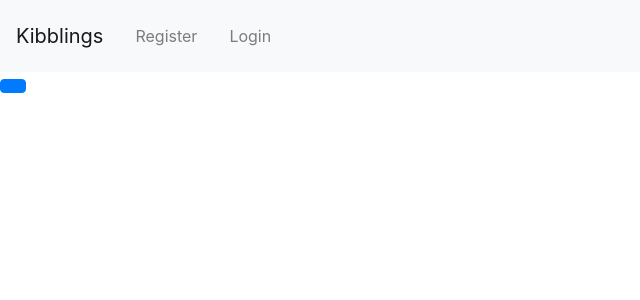
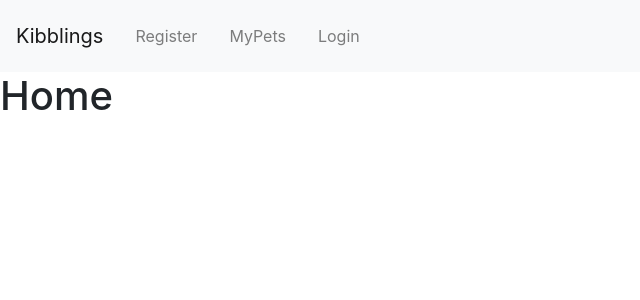
Before and after one commit to shakymary/kibblings, a React (Create React App) app in the folder client/: page / in a window 1280 px wide. Shown: the top 300 px of the page, without its empty margins (0-640 px from the left). Built offline with nearby package versions, Linux system fonts and the light colour scheme.

Commit message:
added pages folder inside src

```diff
--- a/client/src/App.js
+++ b/client/src/App.js
@@ -1,6 +1,8 @@
 import React from "react";
 import NavBar from "./components/NavBar";
-import Btn from "./components/Button";
+// import Btn from "./components/Button";
+import Home from "./Pages/Home";
+import MyPets from "./Pages/MyPets";
 import { BrowserRouter, Switch, Route } from "react-router-dom";
 
 function App() {
@@ -9,8 +11,8 @@ function App() {
       <BrowserRouter>
         <NavBar />
         <Switch>
-          <Route exact path="/" component={Btn} />
-          {/* <Route path="/register" component={Register} /> */}
+          <Route exact path="/" component={Home} />
+          <Route path="/mypets" component={MyPets} />
           {/* <Route path="/login" component={Login} /> */}
         </Switch>
       </BrowserRouter>
--- /dev/null
+++ b/client/src/Pages/Home.js
@@ -0,0 +1,11 @@
+import React from "react";
+
+const Home = () => {
+  return (
+    <>
+      <h1>Home</h1>
+    </>
+  );
+};
+
+export default Home;
--- /dev/null
+++ b/client/src/Pages/MyPets.js
@@ -0,0 +1,11 @@
+import React from "react";
+
+const MyPets = () => {
+  return (
+    <>
+      <h1>Pets</h1>
+    </>
+  );
+};
+
+export default MyPets;
--- a/client/src/components/NavBar.js
+++ b/client/src/components/NavBar.js
@@ -14,6 +14,9 @@ const NavBar = () => {
             <Register />
           </Nav.Link>
           <Nav.Link>
+            <Nav.Link href="/mypets">MyPets</Nav.Link>
+          </Nav.Link>
+          <Nav.Link>
             <Login />
           </Nav.Link>
         </Nav>
```
